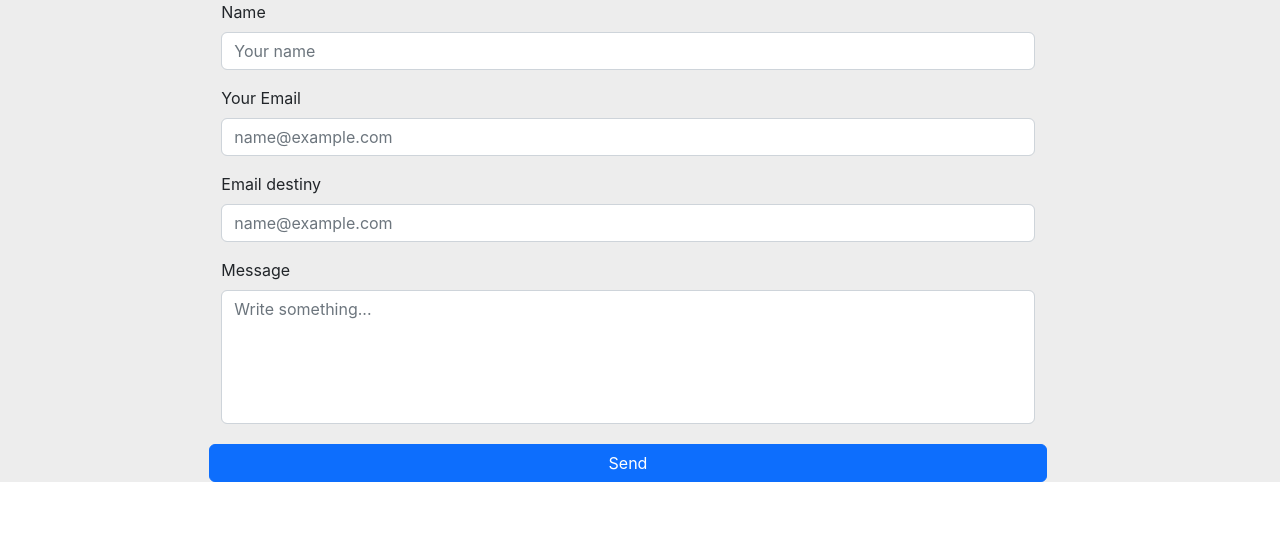
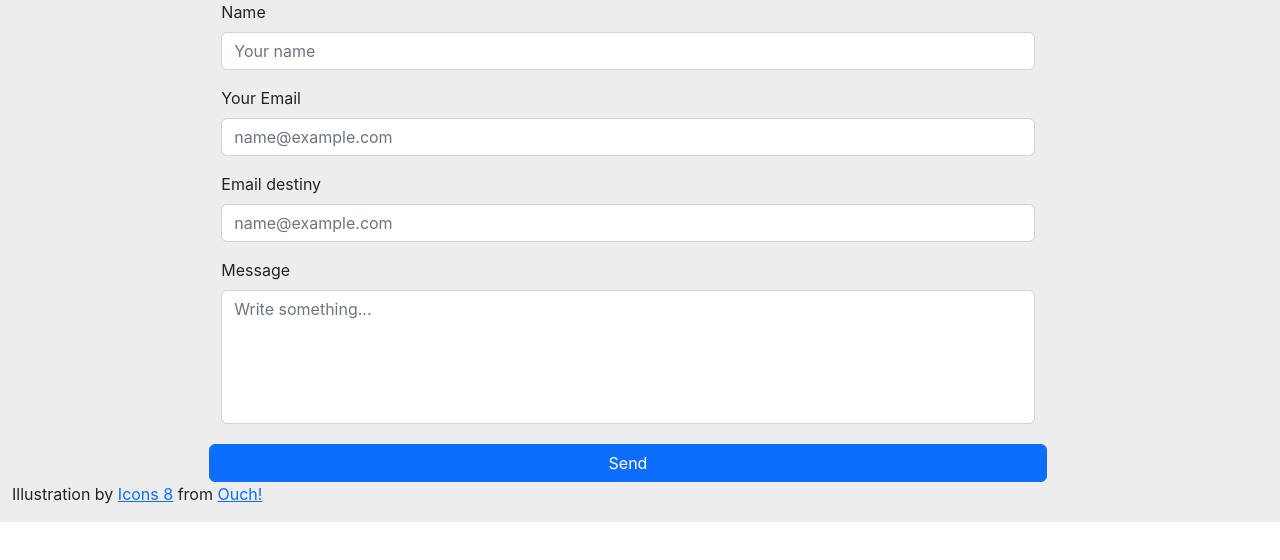
Before and after one commit to titoAndrade/Mailer-4-All, a React (Create React App) app: page / in a window 1280 px wide. Shown: the top 560 px of the page. Built offline with nearby package versions, Linux system fonts and the light colour scheme.

Commit message:
monday 11 july last commit

```diff
--- a/src/App.js
+++ b/src/App.js
@@ -23,7 +23,9 @@
           {/* C O M P O N E N T S  S T A R T */}
 
           <SendForm/>
-
+          <div>
+            <p>Illustration by <a href="https://icons8.com/illustrations/author/zD2oqC8lLBBA">Icons 8</a> from <a href="https://icons8.com/illustrations">Ouch!</a></p>
+          </div>
           {/* C O M P O N E N T S  E N D */}
 
         </div>
```
Also changed, not shown: src/components/SendForm.js (line endings or trailing spaces).
